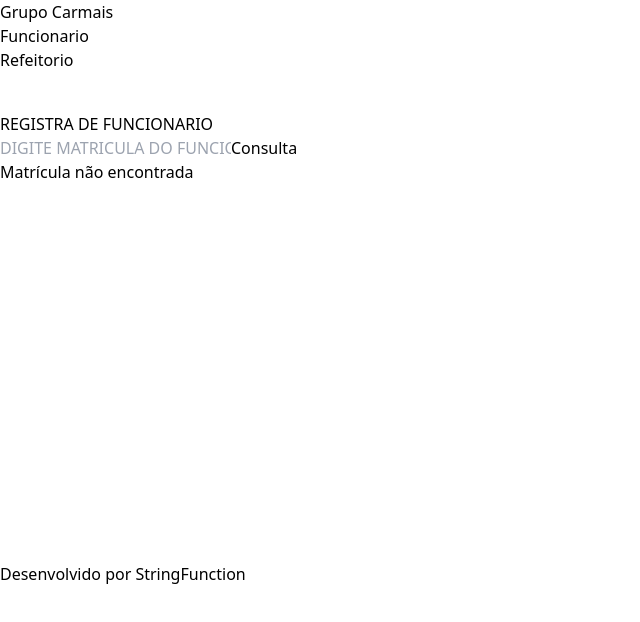
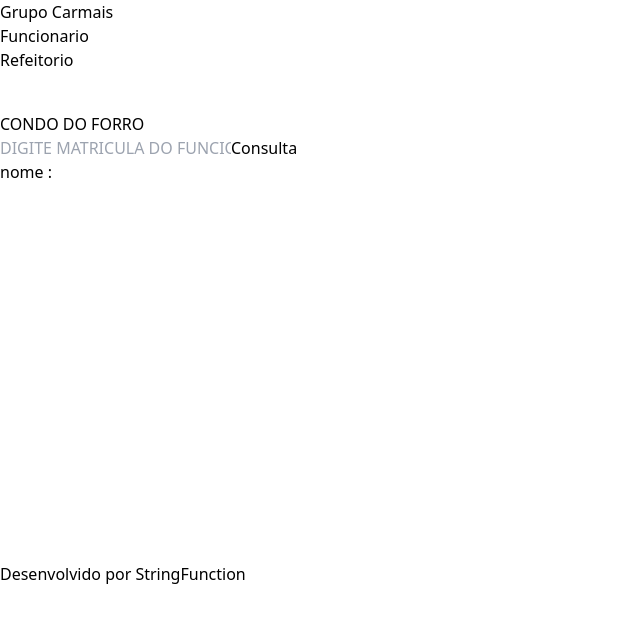
Before and after one commit to StringFunction/RESISTRO_REFEITORIO, a React (Vite) app: page /Refeitorio in a window 1280 px wide. Shown: the top 622 px of the page, without its empty margins (0-640 px from the left). Built offline with nearby package versions, Linux system fonts and the light colour scheme.

Commit message:
criando card

```diff
--- a/src/pages/Refeitorio.jsx
+++ b/src/pages/Refeitorio.jsx
@@ -1,8 +1,8 @@
 import { useState } from "react"
-
+import CardFun from "./componentes/CardFuncionario"
 function Refeitorio() {
 const [matricula, setMatricula] = useState("")
-const [resultado, setS] = useState()
+const [resultado, setS] = useState("")
 const dados = [
     {"matricula" : "123", "nome" : "clecio"},
     {"matricula" : "456", "nome" : "silva"},
@@ -11,9 +11,16 @@
 ]
 
 function MOSTRA(){
- const resultado = dados.find(dado => dado.matricula == matricula)
- setS(resultado)
+ const resulta = dados.find(dado => dado.matricula == matricula)
 
+ if (resulta){
+     setS(JSON.stringify(resulta))
+     console.log(resulta);
+
+ }else{
+    setS("USUARIO N ENCONTRADO ");
+
+ }
 
 
 }
@@ -21,11 +28,11 @@
         <>
         <div className="flex  flex-col gap-9 items-center justify-center bg-gray-300 h-96">
 
-            <h1 className="text-5xl">REGISTRA DE FUNCIONARIO</h1>
+            <h1 className="text-5xl">CONDO DO FORRO </h1>
             <div className="flex flex-col gap-9">
                 <input className="w-96 text-center h-12 rounded-lg border-none	"  id="nome"type="text" onChange={(e) => setMatricula(e.target.value)} placeholder="DIGITE MATRICULA DO FUNCIONARIO" />
                 <button className="border-solid bg-lime-600 h-12" type="button" onClick={MOSTRA}>Consulta</button>
-                <h1><h1>{resultado ? "Matrícula encontrada" : "Matrícula não encontrada"}</h1></h1>
+                <CardFun user = {resultado}/>
 
             </div>
             <div>
--- /dev/null
+++ b/src/pages/componentes/CardFuncionario.jsx
@@ -0,0 +1,11 @@
+function CardFun({user}){
+
+    return(
+        <>
+        <h1> nome : {user}</h1>
+        </>
+    )
+
+}
+
+export default CardFun
```
